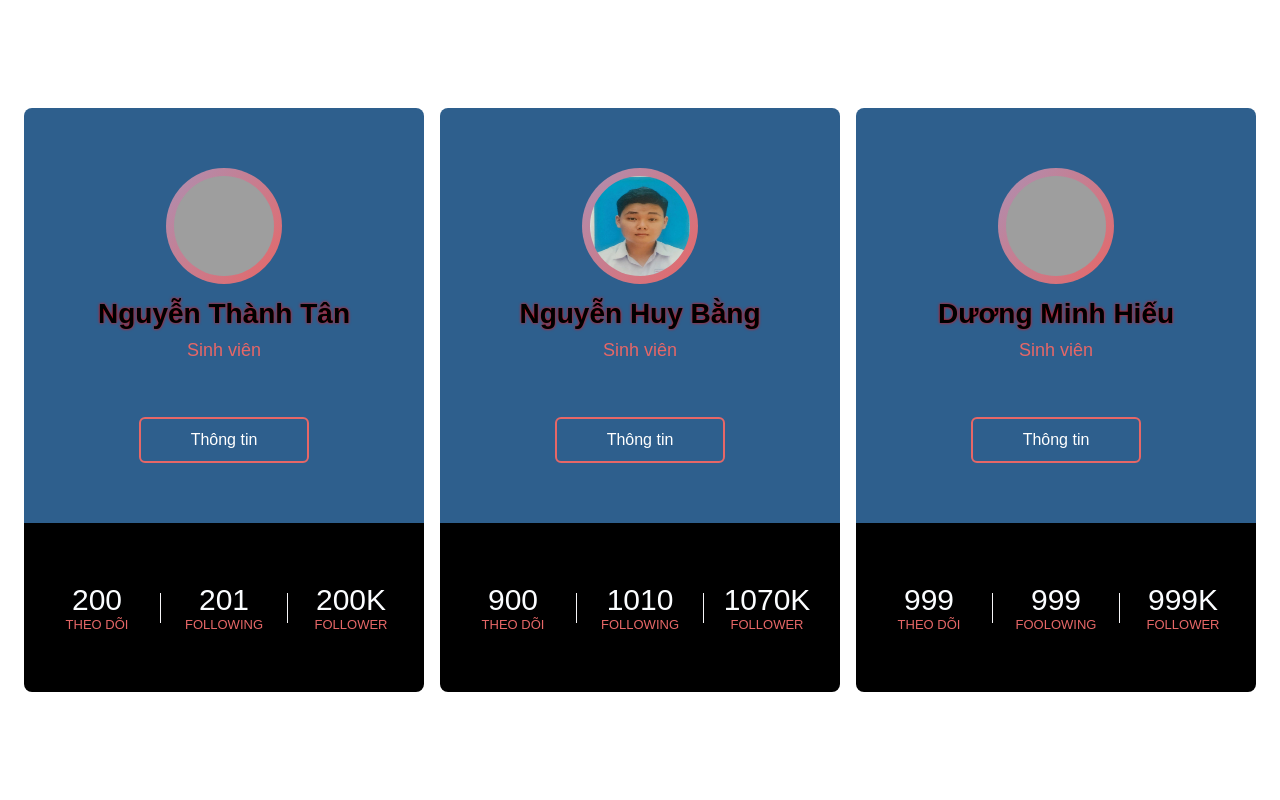
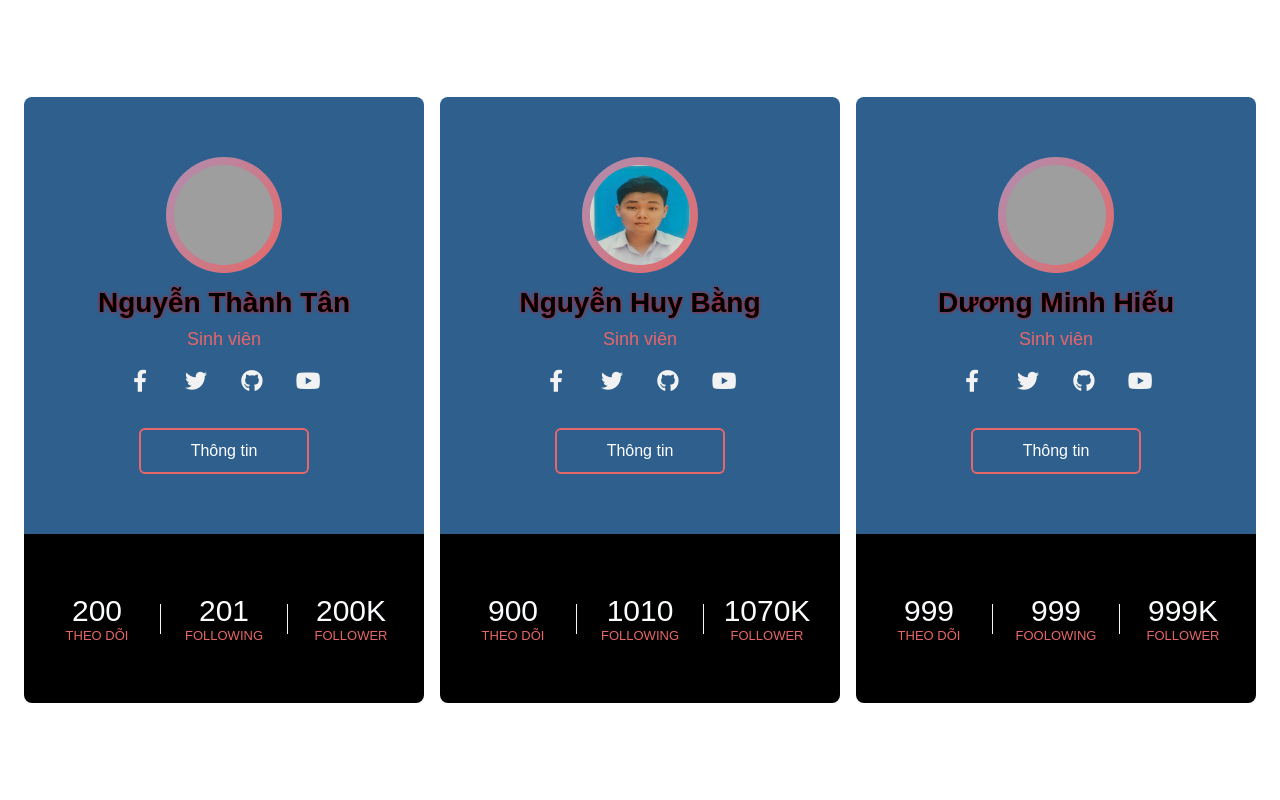
Before and after one commit to tanthanh1k/tanthanh1k.github.com, a plain HTML site: page index.html in a window 1280 px wide. Shown: the top 800 px of the page. Drawn offline with Linux system fonts and the light colour scheme; grey boxes are pictures that could not be loaded.

Commit message:
Update index.html

```diff
--- a/index.html
+++ b/index.html
@@ -6,7 +6,7 @@
     <meta http-equiv="X-UA-Compatible" content="IE=edge">
     <meta name="viewport" content="width=device-width, initial-scale=1.0">
     <title>Document</title>
-
+    <link rel="stylesheet" href="https://cdnjs.cloudflare.com/ajax/libs/font-awesome/5.14.0/css/all.min.css" />
     <link rel="stylesheet" href="css/style.css">
 
 
```
